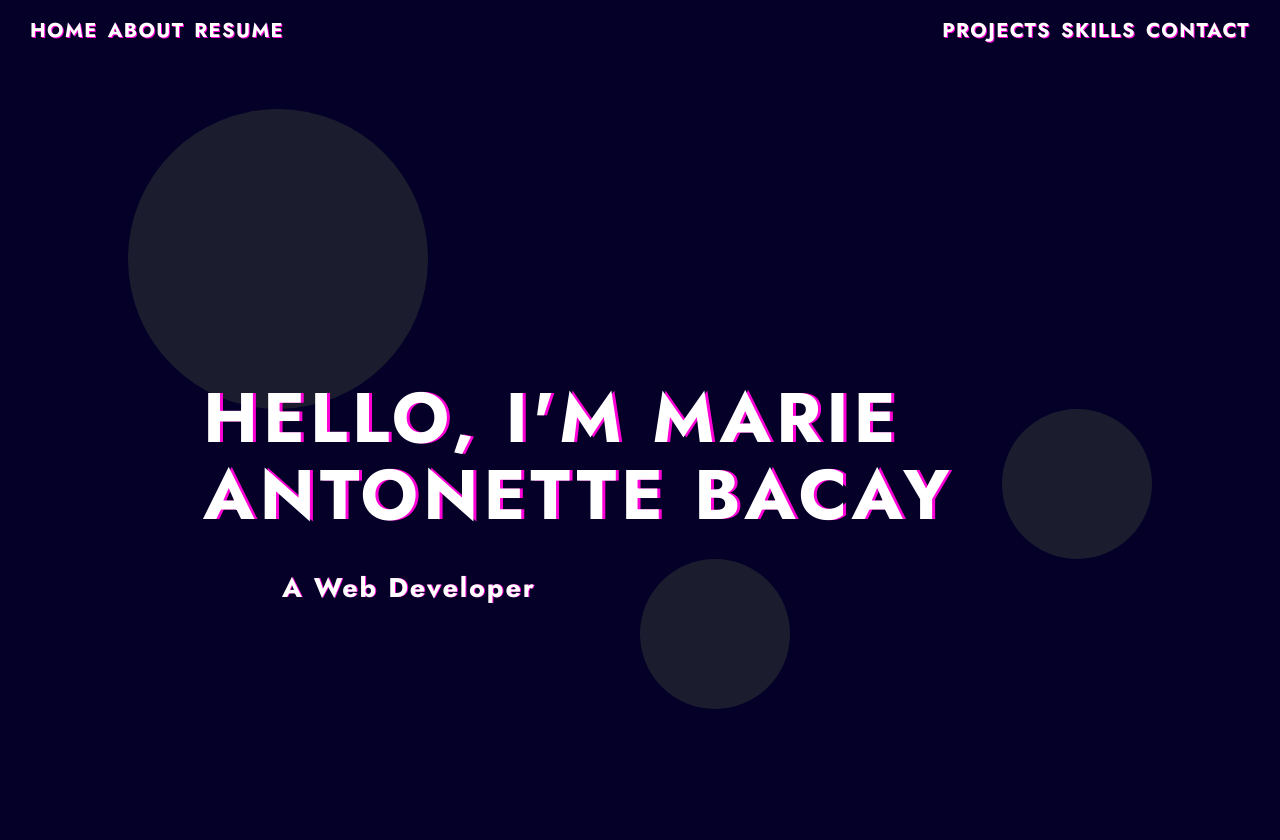
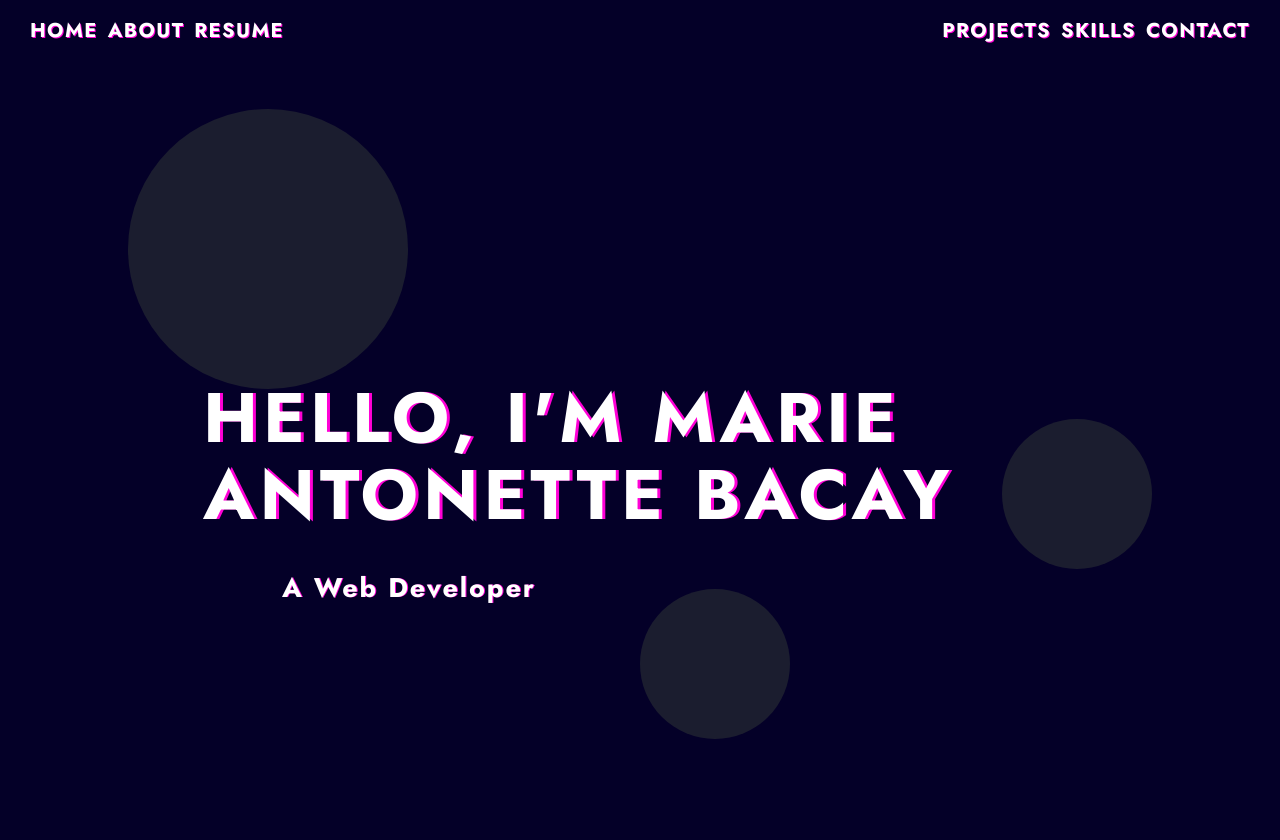
Before and after one commit to bmarieay/portfolio, a PHP site: page / in a window 1280 px wide. Shown: the top 840 px of the page. Run offline with PHP 8.4, Linux system fonts and the light colour scheme.

Commit message:
fixed overflow issue on hero

```diff
--- a/mediaQueries.css
+++ b/mediaQueries.css
@@ -1,4 +1,12 @@
 @media (min-width: 640px){
+    .circle-pull-middle{
+        display: block;
+    }
+
+    .section-about{
+        padding: 30rem 0;
+    }
+
     .about__img-container{
         max-width: 800px;
     }
--- a/styles.css
+++ b/styles.css
@@ -67,8 +67,8 @@
 }
 
 .circle-big{
-    width: 300px;
-    height: 300px;
+    width: 280px;
+    height: 280px;
 
 }
 
@@ -78,10 +78,13 @@
 }
 
 .circle-pull-right{
+    margin-top: 3rem;
+    margin-bottom: 2rem;
     margin-left: auto;
 }
 
 .circle-pull-middle{
+    display: none;
     margin-left: 25%;
 }
 
@@ -294,7 +297,7 @@
 
 .section-about{
     margin-top: 10rem;
-    padding: 30rem 0;
+    padding: 15rem 0;
 }
 
 .about__img{
```
